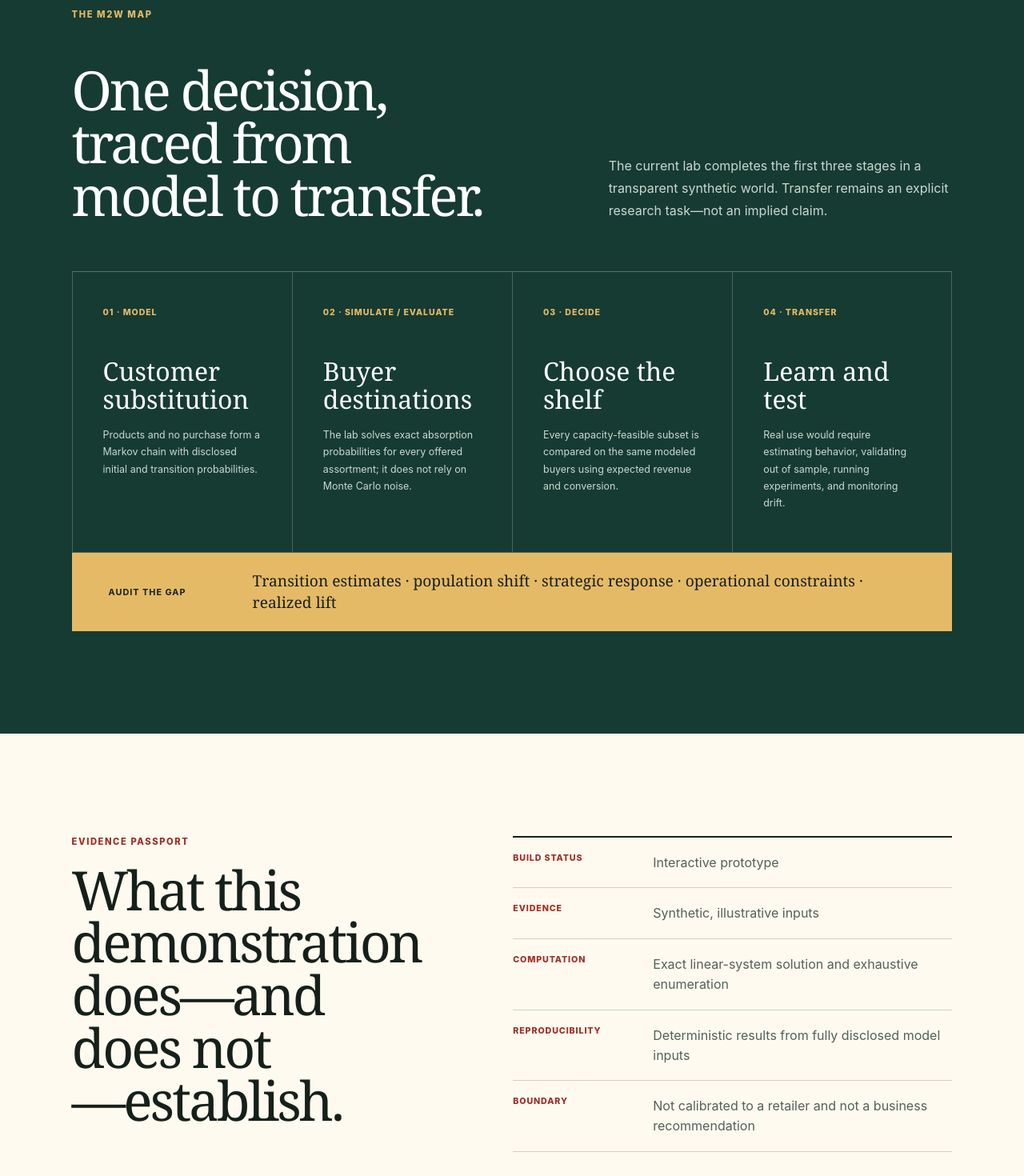
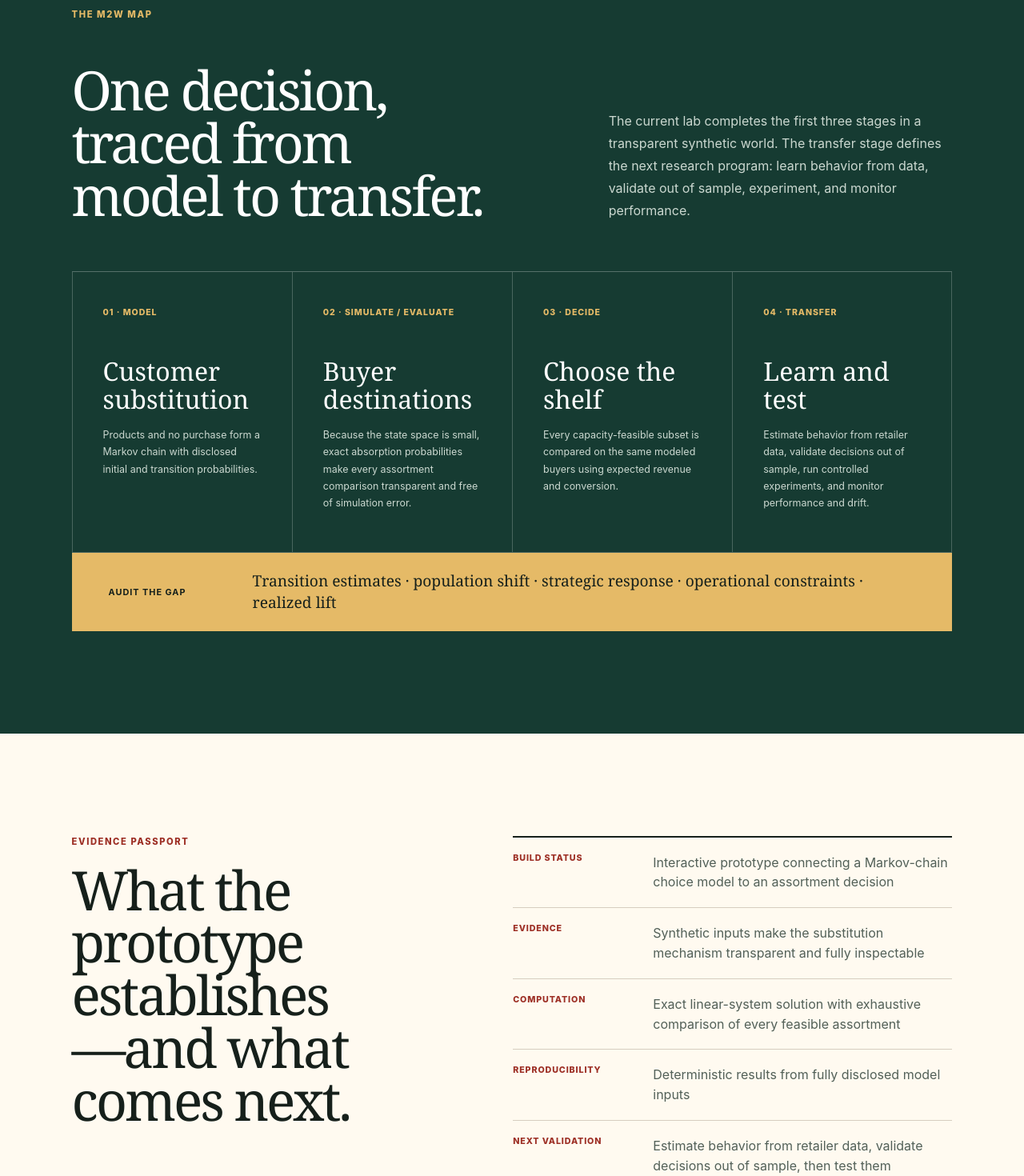
Before and after one commit to realjblanchet/joseblanchet.com, a Next.js app: page /labs/assortment in a window 1280 px wide. Shown: the part 3140-4610 px from the top of the page at 80% size. Built offline with nearby package versions, Linux system fonts and the light colour scheme; no server answers.

Commit message:
Reframe assortment evidence as validation roadmap

```diff
--- a/app/labs/assortment/page.tsx
+++ b/app/labs/assortment/page.tsx
@@ -47,14 +47,15 @@ export default function AssortmentDecisionLabPage() {
           <h2 id="m2w-map-title">One decision, traced from model to transfer.</h2>
           <p>
             The current lab completes the first three stages in a transparent synthetic
-            world. Transfer remains an explicit research task—not an implied claim.
+            world. The transfer stage defines the next research program: learn behavior
+            from data, validate out of sample, experiment, and monitor performance.
           </p>
         </div>
         <ol className={styles.m2wStages}>
           <li><span>01 · Model</span><h3>Customer substitution</h3><p>Products and no purchase form a Markov chain with disclosed initial and transition probabilities.</p></li>
-          <li><span>02 · Simulate / evaluate</span><h3>Buyer destinations</h3><p>The lab solves exact absorption probabilities for every offered assortment; it does not rely on Monte Carlo noise.</p></li>
+          <li><span>02 · Simulate / evaluate</span><h3>Buyer destinations</h3><p>Because the state space is small, exact absorption probabilities make every assortment comparison transparent and free of simulation error.</p></li>
           <li><span>03 · Decide</span><h3>Choose the shelf</h3><p>Every capacity-feasible subset is compared on the same modeled buyers using expected revenue and conversion.</p></li>
-          <li><span>04 · Transfer</span><h3>Learn and test</h3><p>Real use would require estimating behavior, validating out of sample, running experiments, and monitoring drift.</p></li>
+          <li><span>04 · Transfer</span><h3>Learn and test</h3><p>Estimate behavior from retailer data, validate decisions out of sample, run controlled experiments, and monitor performance and drift.</p></li>
         </ol>
         <div className={styles.auditBand}><strong>Audit the gap</strong><span>Transition estimates · population shift · strategic response · operational constraints · realized lift</span></div>
       </section>
@@ -62,14 +63,14 @@ export default function AssortmentDecisionLabPage() {
       <section className={styles.evidencePassport} aria-labelledby="passport-title">
         <div>
           <p className={styles.sectionLabel}>Evidence passport</p>
-          <h2 id="passport-title">What this demonstration does—and does not—establish.</h2>
+          <h2 id="passport-title">What the prototype establishes—and what comes next.</h2>
         </div>
         <dl>
-          <div><dt>Build status</dt><dd>Interactive prototype</dd></div>
-          <div><dt>Evidence</dt><dd>Synthetic, illustrative inputs</dd></div>
-          <div><dt>Computation</dt><dd>Exact linear-system solution and exhaustive enumeration</dd></div>
+          <div><dt>Build status</dt><dd>Interactive prototype connecting a Markov-chain choice model to an assortment decision</dd></div>
+          <div><dt>Evidence</dt><dd>Synthetic inputs make the substitution mechanism transparent and fully inspectable</dd></div>
+          <div><dt>Computation</dt><dd>Exact linear-system solution with exhaustive comparison of every feasible assortment</dd></div>
           <div><dt>Reproducibility</dt><dd>Deterministic results from fully disclosed model inputs</dd></div>
-          <div><dt>Boundary</dt><dd>Not calibrated to a retailer and not a business recommendation</dd></div>
+          <div><dt>Next validation</dt><dd>Estimate behavior from retailer data, validate decisions out of sample, then test them experimentally before deployment</dd></div>
         </dl>
       </section>
 
```
